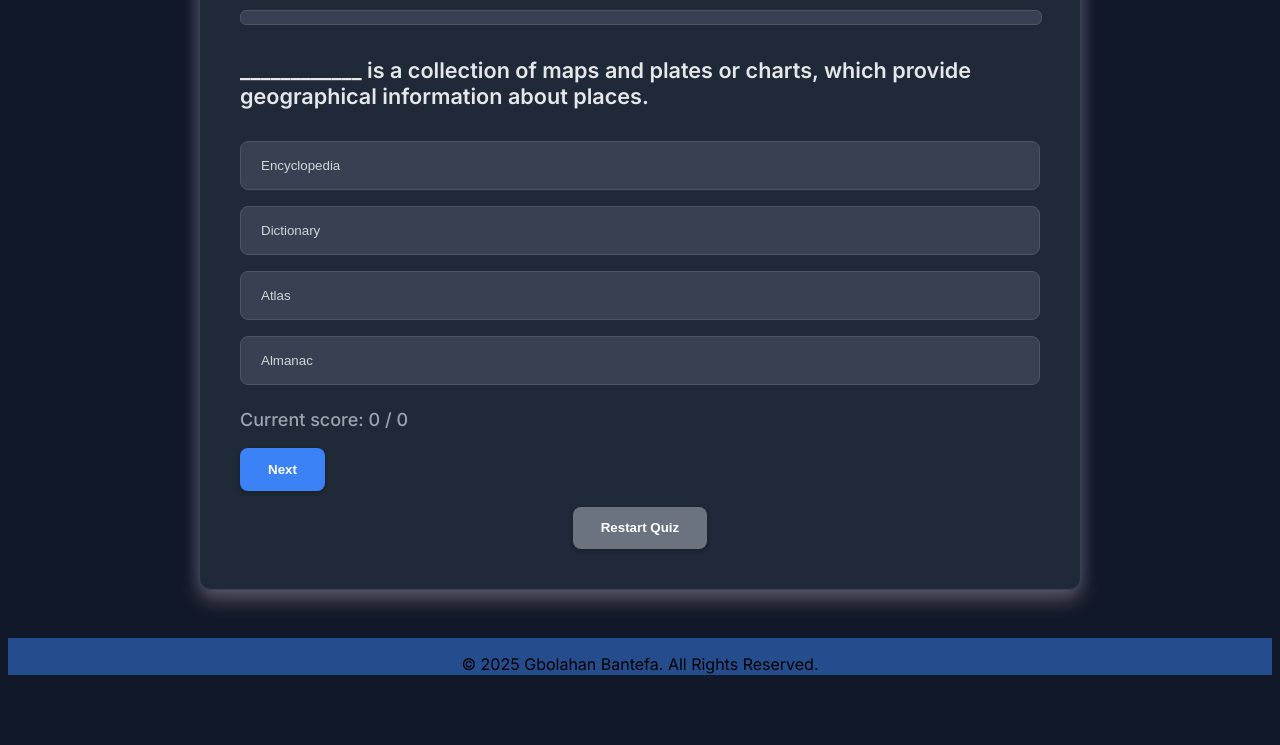
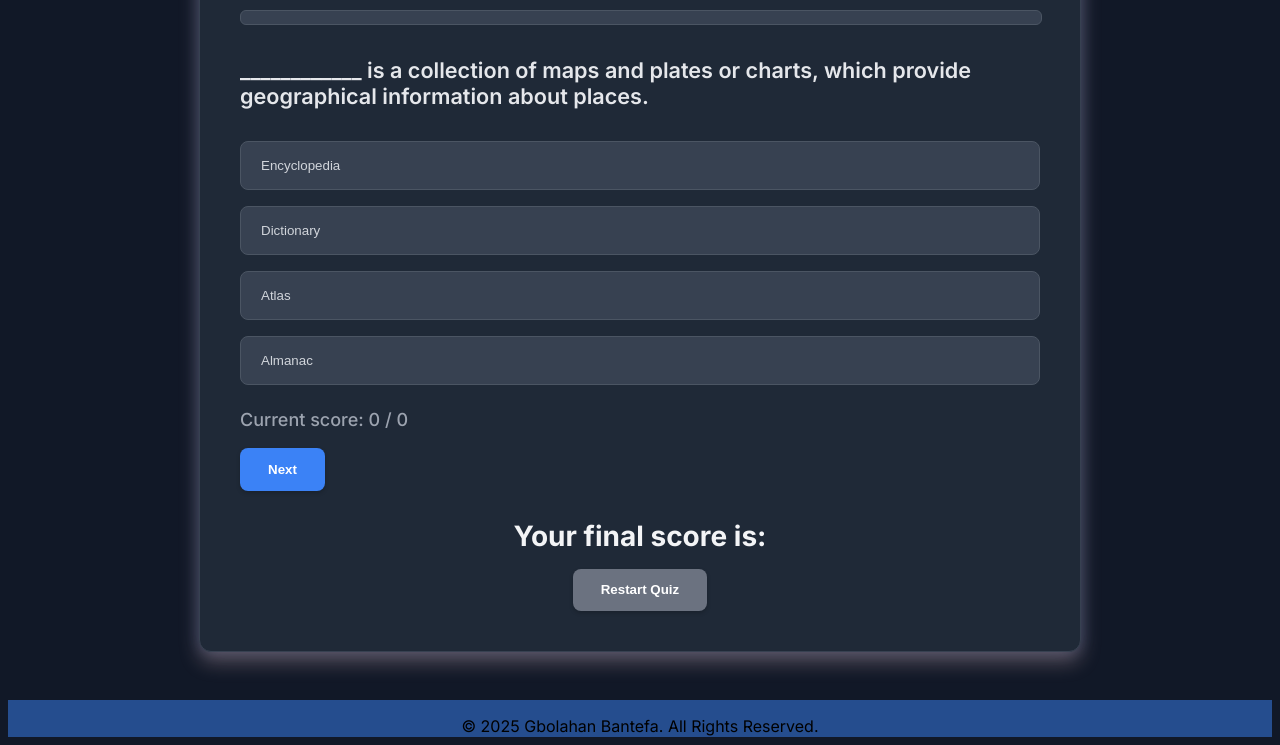
Before and after one commit to Gbolahan-B/QUIZ-APP, a plain HTML site: page index.html in a window 1280 px wide. Shown: the part 164-909 px from the top of the page. Before the commit the page ends 847 px from the top, so only its background shows below. Drawn offline with Linux system fonts and the light colour scheme.

Commit message:
Update index.html

```diff
--- a/index.html
+++ b/index.html
@@ -8,7 +8,7 @@
     <meta charset="UTF-8">
     <meta name="viewport" content="width=device-width, initial-scale=1.0">
     <meta name="Author" content="Gbolahan Bantefa">
-    <title>Quiz App-Gbolahan Bantefa</title>
+    <title>Quiz App -Gbolahan Bantefa</title>
     <link rel="stylesheet" href="style.css">
     <link href="https://fonts.googleapis.com/css2?family=Inter:wght@400;500;600;700&display=swap" rel="stylesheet">
     <style>
@@ -36,6 +36,7 @@
             <button id="next-btn" class="next-btn">Next</button>
         </div>
         <div id="results-container" class="hidden final-score-container mt-10">
+            <p id="final-score-text" class="final-score-text">Your final score is:</p>
             <p id="final-percentage-text" class="text-3xl font-bold mb-6"></p>
             <button id="restart-btn" class="restart-btn">Restart Quiz</button>
         </div>
```
